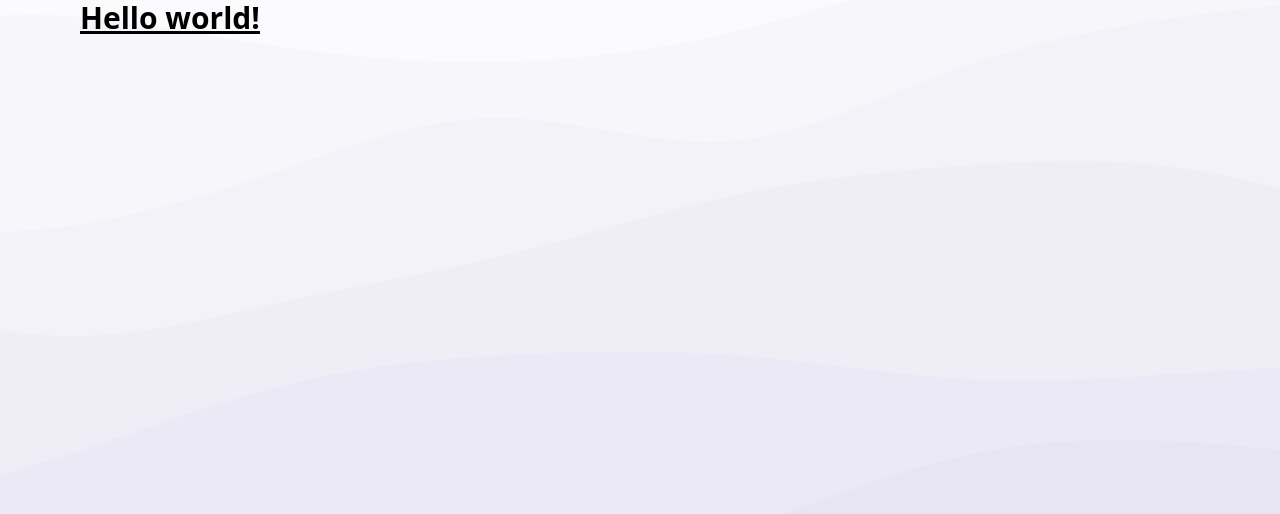
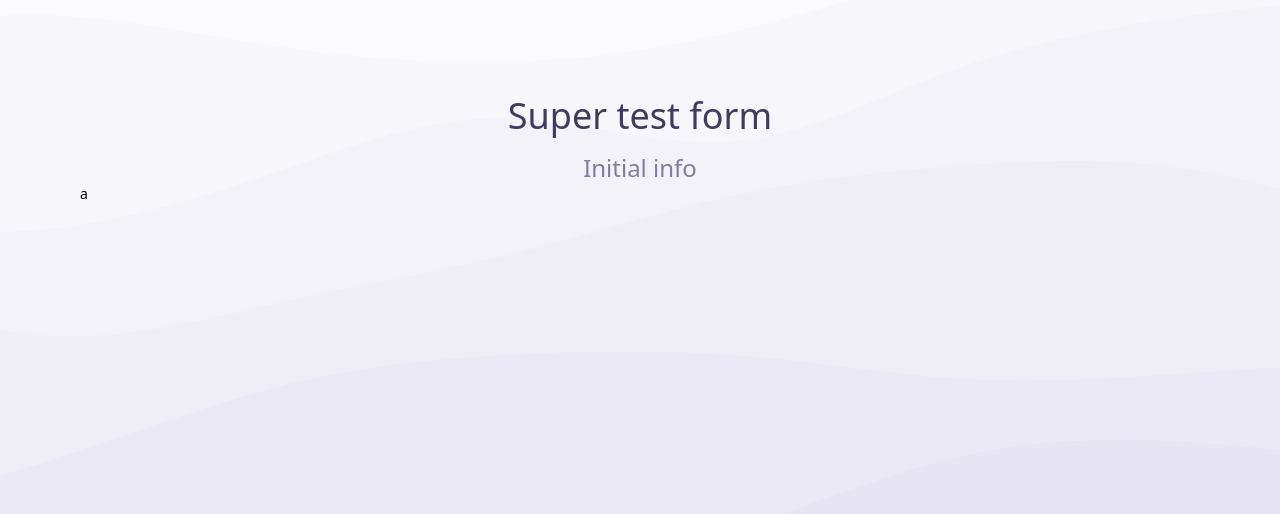
Before and after one commit to lvidal1/react-vite-multistep, a React (Vite) app: page / in a window 1280 px wide. Shown: the top 514 px of the page. Built offline with nearby package versions, Linux system fonts and the light colour scheme.

Commit message:
Add header markup

```diff
--- a/jest.config.ts
+++ b/jest.config.ts
@@ -11,7 +11,7 @@ export default {
     "^@/(.*)$": "<rootDir>/src/$1",
     '^@components/(.*)': '<rootDir>/src/components/$1',
     '\\.(css|sass|scss)$': 'identity-obj-proxy',
-    '\\.(gif|ttf|eot|svg|png)$': '<rootDir>/tests/__mocks__/fileMock.js',
+    '\\.(gif|ttf|eot|svg|png|jpg)$': '<rootDir>/__tests__/__mocks__/fileMock.js',
   },
   modulePathIgnorePatterns: [
     "<rootDir>/__tests__/__mocks__"
--- a/src/App.tsx
+++ b/src/App.tsx
@@ -2,8 +2,8 @@ import Layout from '@components/Layout';
 
 function App() {
   return (
-    <Layout>
-      <h1 className="text-3xl font-bold underline">Hello world!</h1>
+    <Layout title="Super test form" copy="Initial info">
+      <p>a</p>
     </Layout>
   );
 }
--- a/src/assets/styles/Layout.module.scss
+++ b/src/assets/styles/Layout.module.scss
@@ -2,7 +2,20 @@
   @apply text-sm bg-cover bg-center h-screen w-screen;
 }
 
-.main {
+.main,
+.header {
   @apply md:max-w-7xl lg:max-w-8xl mx-auto;
   @apply px-4 md:px-10 lg:px-20;
 }
+
+.header {
+  @apply pt-10 lg:pt-24;
+}
+
+.title {
+  @apply text-center text-2xl lg:text-4xl text-purple-200;
+}
+
+.copy {
+  @apply mt-4 text-center lg:text-2xl text-purple-100;
+}
--- a/src/components/Layout.tsx
+++ b/src/components/Layout.tsx
@@ -1,19 +1,25 @@
 import styles from '@styles/Layout.module.scss';
-import imageURL from '@images/bg.jpg'
+import imageURL from '@images/bg.jpg';
 
 type LayoutProps = {
   children?: JSX.Element;
+  title?: string;
+  copy?: string;
 };
 
-function Layout({ children }: LayoutProps) {
-
+function Layout({ children, title, copy }: LayoutProps) {
   return (
-    <div data-testid="layout" className={styles.container} style={{
-      backgroundImage: `url(${imageURL})`,
-    }}>
-      <main className={styles.main}>
-        {children}
-      </main>
+    <div
+      data-testid="layout"
+      className={styles.container}
+      style={{
+        backgroundImage: `url(${imageURL})`
+      }}>
+      <header className={styles.header}>
+        <h1 className={styles.title}>{title}</h1>
+        <p className={styles.copy}>{copy}</p>
+      </header>
+      <main className={styles.main}>{children}</main>
     </div>
   );
 }
--- a/tailwind.config.js
+++ b/tailwind.config.js
@@ -2,6 +2,10 @@
 export default {
   content: ['./index.html', './src/**/*.{js,ts,jsx,tsx}'],
   theme: {
+    colors: {
+      "purple-100": "#817CA5",
+      "purple-200": "#413C5F"
+    },
     extend: {
       maxWidth: {
         '8xl': '90rem',
```
